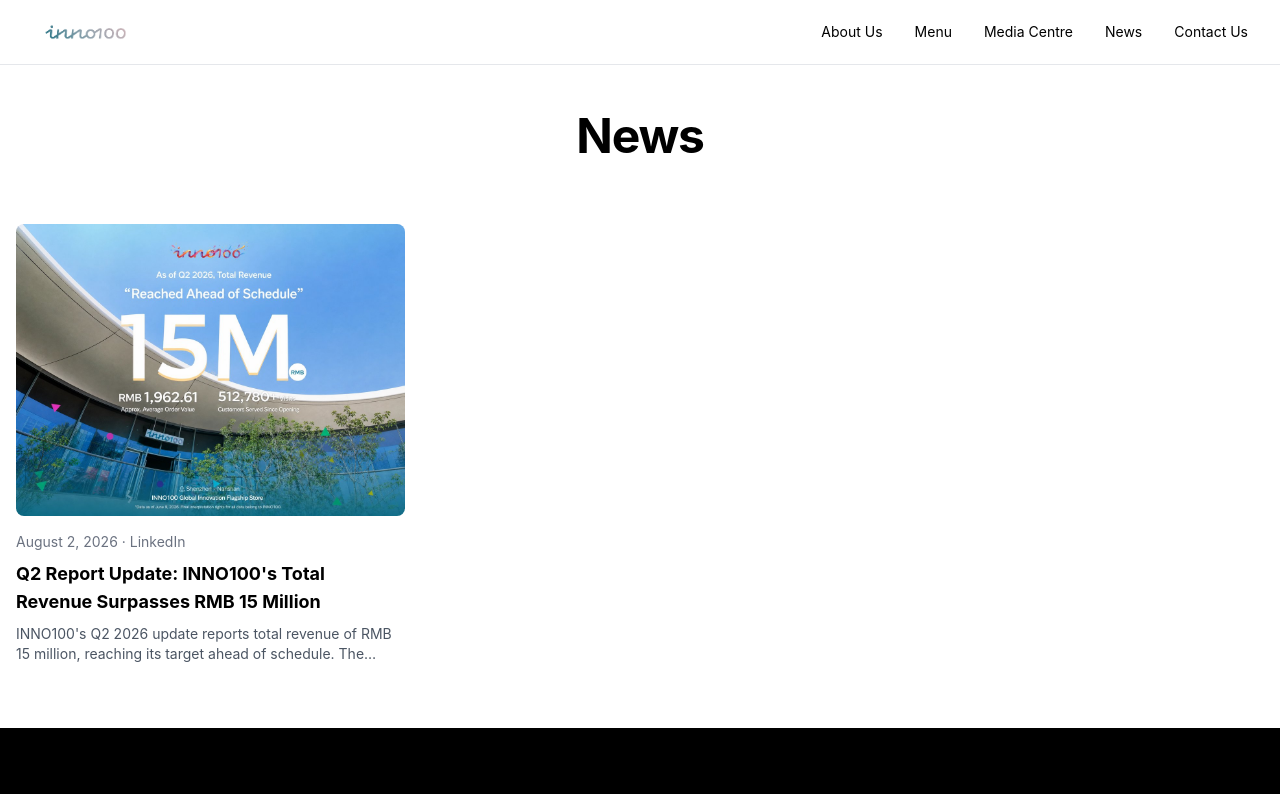
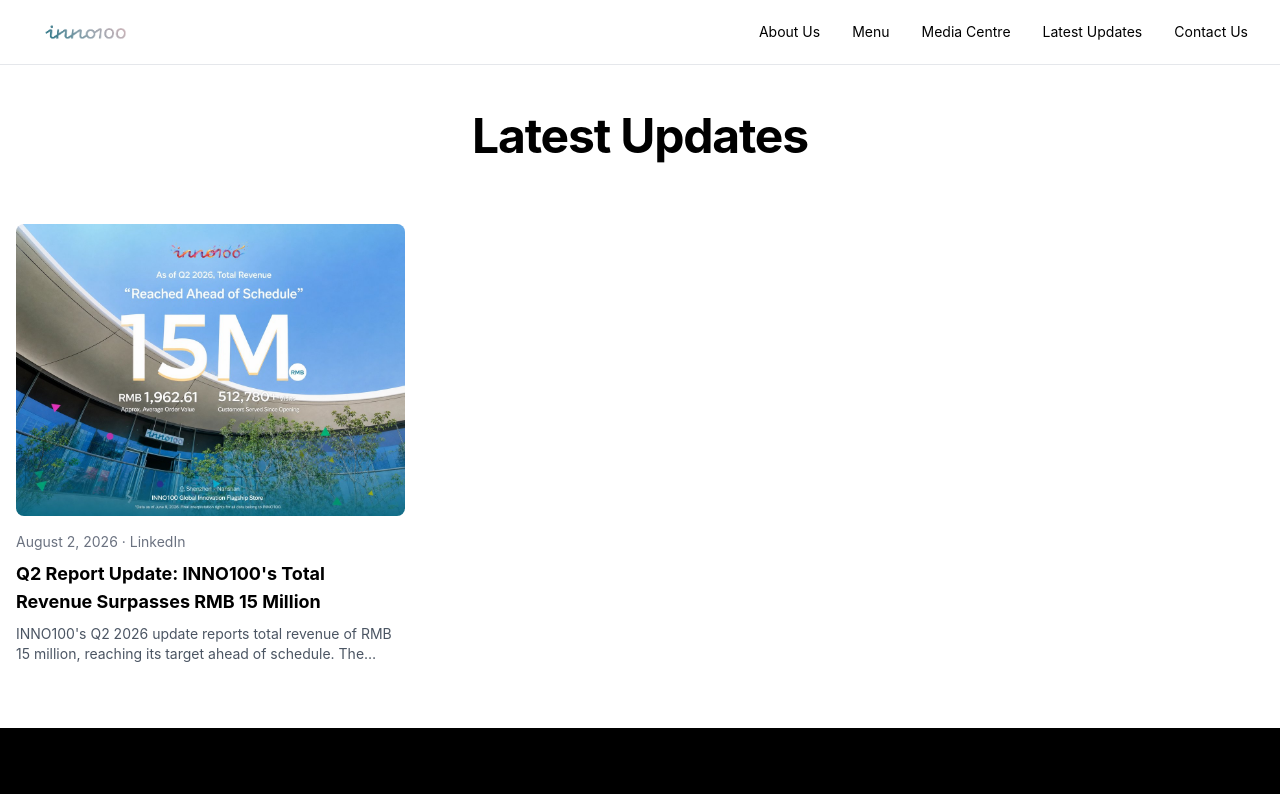
Before and after one commit to INNO100OFFICIAL/inno100-website, a Next.js app: page /news in a window 1280 px wide. Shown: the top 794 px of the page. Built offline with nearby package versions, Linux system fonts and the light colour scheme.

Commit message:
Rename News section display text to Latest Updates
URL path /news is kept unchanged to preserve existing links and SEO.

```diff
--- a/app/news/[slug]/page.tsx
+++ b/app/news/[slug]/page.tsx
@@ -119,12 +119,12 @@
         <div className="max-w-3xl mx-auto text-center">
           <nav className="text-sm text-gray-500 mb-6">
             <Link href="/news" className="hover:text-gray-900 transition">
-              News
+              Latest Updates
             </Link>
           </nav>
 
           <p className="text-sm font-bold uppercase tracking-widest mb-4" style={{ color: '#2B7A8F' }}>
-            News
+            Latest Updates
           </p>
 
           <h1 className="text-4xl md:text-5xl font-bold tracking-tight mb-4 text-black">
--- a/app/news/page.tsx
+++ b/app/news/page.tsx
@@ -19,13 +19,13 @@
 }
 
 export const metadata = {
-  title: 'News | INNO100',
+  title: 'Latest Updates | INNO100',
   description: 'Original stories, features, and updates from INNO100 — the Global Innovation Flagship Store in Shenzhen.',
   alternates: {
     canonical: `${SITE_URL}/news`,
   },
   openGraph: {
-    title: 'News | INNO100',
+    title: 'Latest Updates | INNO100',
     description: 'Original stories, features, and updates from INNO100 — the Global Innovation Flagship Store in Shenzhen.',
     type: 'website',
     url: `${SITE_URL}/news`,
@@ -33,7 +33,7 @@
   },
   twitter: {
     card: 'summary_large_image',
-    title: 'News | INNO100',
+    title: 'Latest Updates | INNO100',
     description: 'Original stories, features, and updates from INNO100 — the Global Innovation Flagship Store in Shenzhen.',
   },
 }
@@ -48,7 +48,7 @@
       <section className="py-12 bg-white px-4">
         <div className="max-w-4xl mx-auto text-center">
           <h1 className="text-4xl md:text-5xl font-bold tracking-tight mb-4">
-            News
+            Latest Updates
           </h1>
         </div>
       </section>
--- a/components/Footer.tsx
+++ b/components/Footer.tsx
@@ -31,7 +31,7 @@
               <li><a href="/about" className="hover:text-white transition">About Us</a></li>
               <li><a href="/menu" className="hover:text-white transition">Menu</a></li>
               <li><a href="/media" className="hover:text-white transition">Media Centre</a></li>
-              <li><a href="/news" className="hover:text-white transition">News</a></li>
+              <li><a href="/news" className="hover:text-white transition">Latest Updates</a></li>
               <li><a href="/contact" className="hover:text-white transition">Contact Us</a></li>
             </ul>
           </div>
--- a/components/Navbar.tsx
+++ b/components/Navbar.tsx
@@ -33,7 +33,7 @@
               Media Centre
             </Link>
             <Link href="/news" className="text-sm hover:text-gray-600 transition">
-              News
+              Latest Updates
             </Link>
             <Link href="/contact" className="text-sm hover:text-gray-600 transition">
               Contact Us
@@ -59,7 +59,7 @@
             <Link href="/about" className="block py-2 text-sm">About Us</Link>
             <Link href="/menu" className="block py-2 text-sm">Menu</Link>
             <Link href="/media" className="block py-2 text-sm">Media Centre</Link>
-            <Link href="/news" className="block py-2 text-sm">News</Link>
+            <Link href="/news" className="block py-2 text-sm">Latest Updates</Link>
             <Link href="/contact" className="block py-2 text-sm">Contact Us</Link>
           </div>
         )}
```
